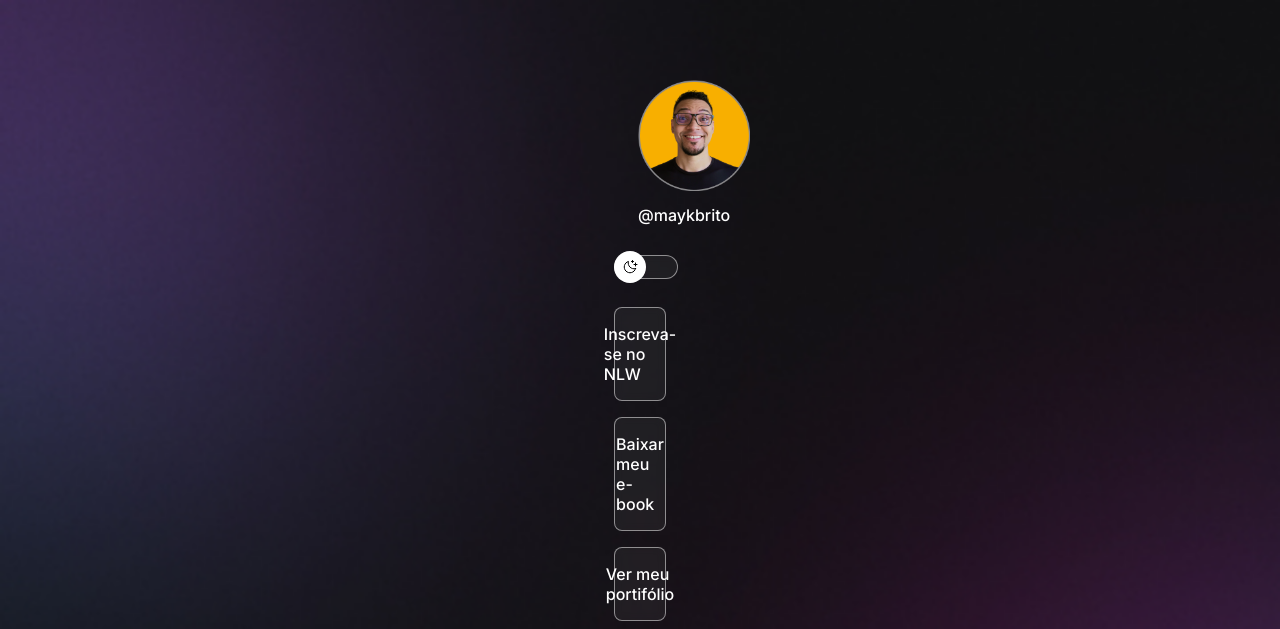
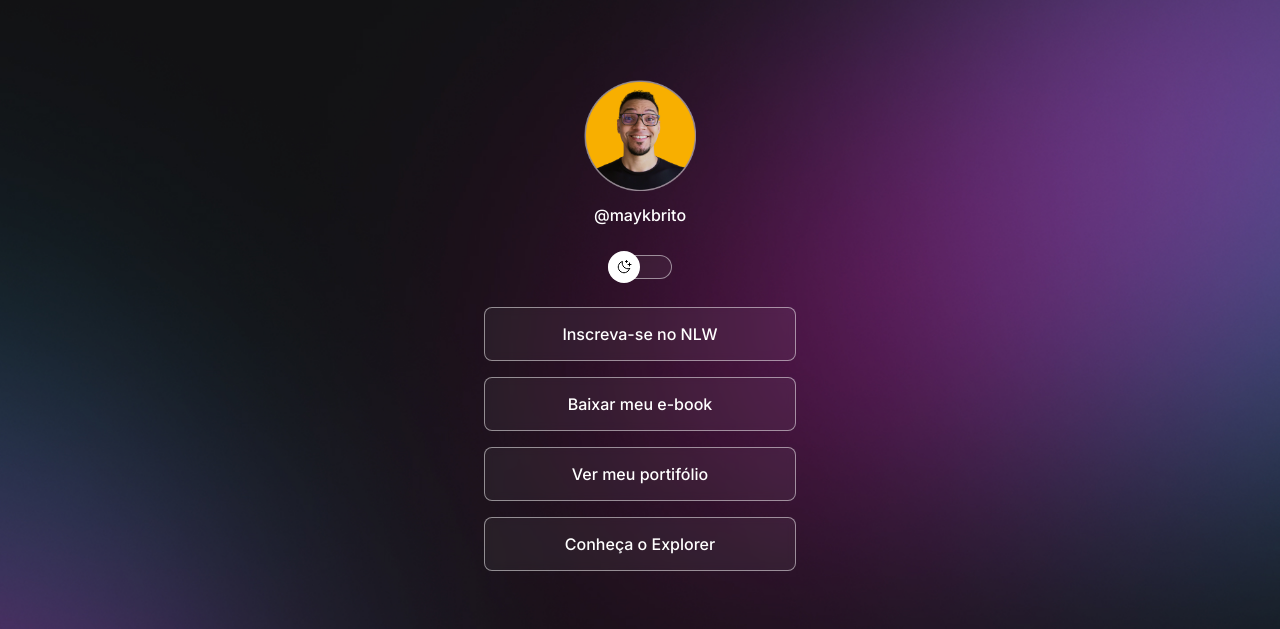
Before and after one commit to MariaClara-Melo/projeto-discover, a plain HTML site: page teste.html in a window 1280 px wide. Shown: the top 629 px of the page. Drawn offline with nearby package versions, Linux system fonts and the light colour scheme.

Commit message:
change background based on media queries

```diff
--- a/estilo.css
+++ b/estilo.css
@@ -37,7 +37,7 @@
 
 
 body * {
-    font-family: 'inter', sans-serif;
+    font-family: "Inter", sans-serif;
     color: var(--text-color);
 }
 
@@ -45,8 +45,7 @@
 
 
 #container {
-    width: 100px;
-    max-width: 588px;
+    width: 360px;
     margin: 56px auto 0px;
     padding: 0 24px;
 }
@@ -192,3 +191,13 @@
     text-align: center;
     font-size: 14px;
 }
+
+@media (min-width: 700px) {
+    :root {
+        --bg-url: url(./assets/bg-desktop.jpg);
+    }
+    .light {
+        --bg-url: url(./assets/bg-desktop-light.jpg);
+    }
+
+}
```
Also changed, not shown: assets/Bg-desktop-light.jpg (added), assets/Bg-desktop.jpg (added).
